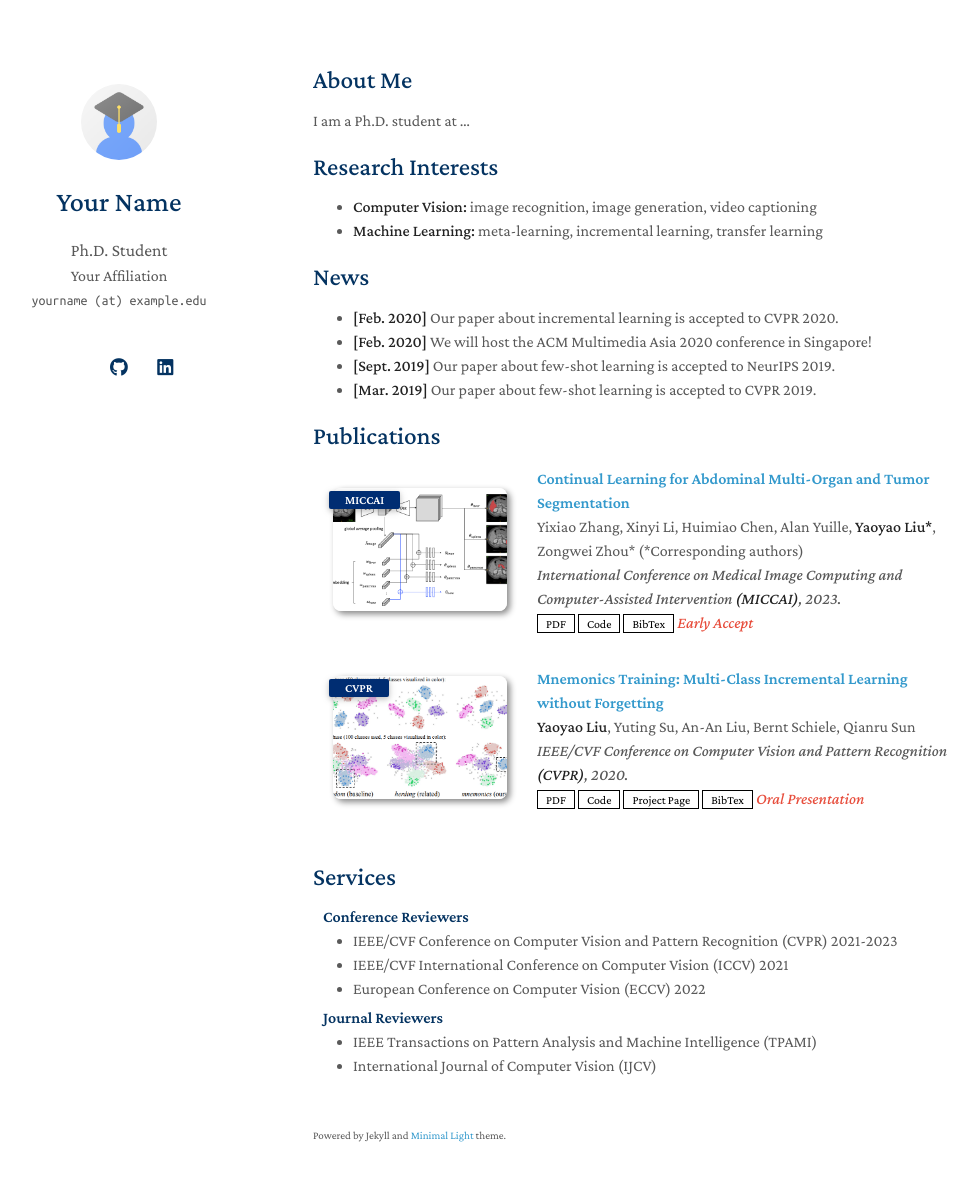
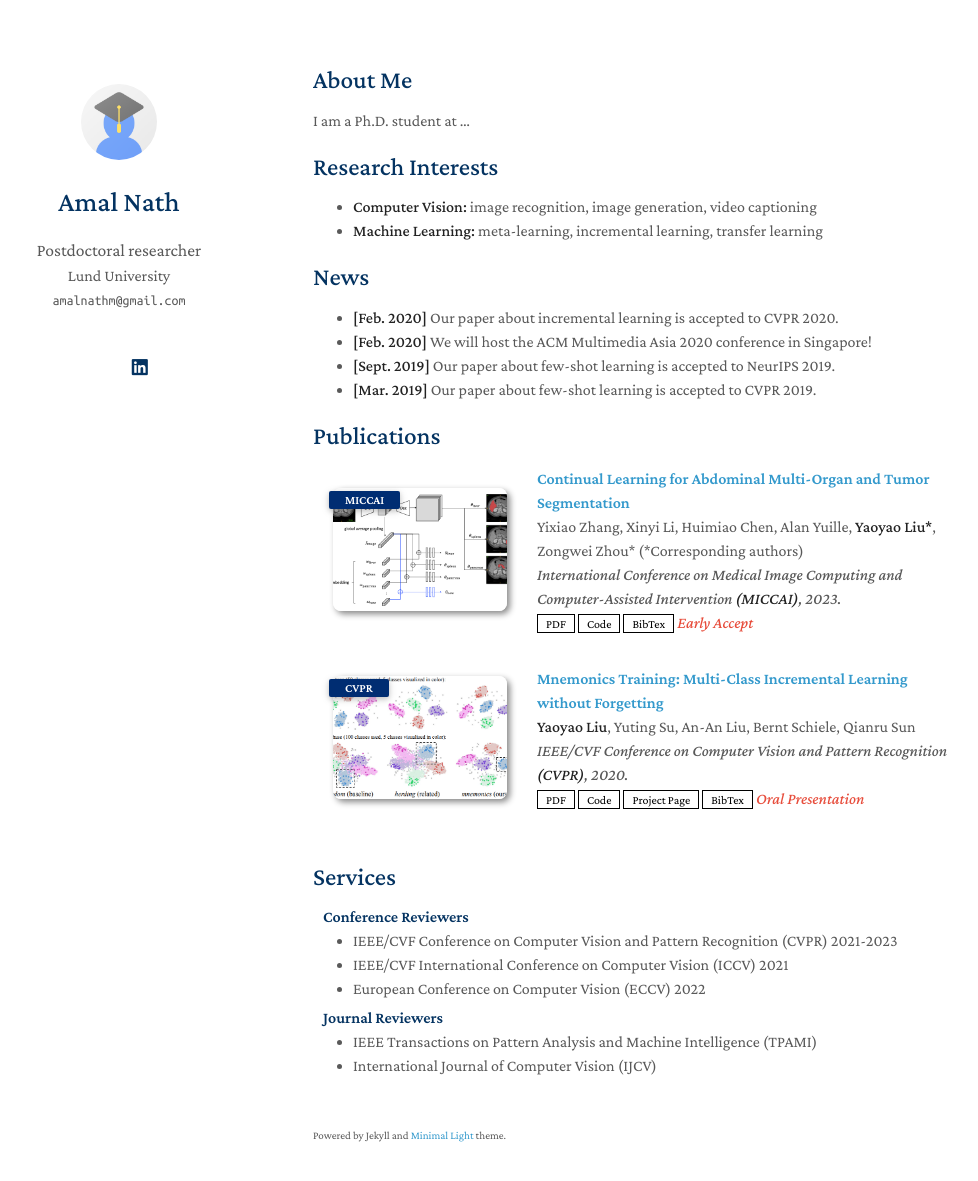
Before and after one commit to amal-nath-01/amal-nath-01-github.io, a Jekyll site: the page built from index.md, in a window 1280 px wide and 1216 px high. Shown: the top 1181 px of the window, without its empty margins (157-1135 px from the left). Built offline with Jekyll 4.4.1, drawn with Linux system fonts in a browser that asks for light colours; a style sheet for code colours, icons or effects is not loaded; our own code applies the rules of GitHub Pages for plain Markdown files.

Commit message:
Update _config.yml

```diff
--- a/_config.yml
+++ b/_config.yml
@@ -1,8 +1,8 @@
 # Basic Information
-title: Your Name
-position: Ph.D. Student
-affiliation: Your Affiliation
-email: yourname (at) example.edu
+title: Amal Nath
+position: Postdoctoral researcher
+affiliation: Lund University
+email: amalnathm@gmail.com
 
 # Search Engine Optimization (SEO)
 # The following information is used to improve the website traffic from search engines, e.g., Google.
@@ -12,11 +12,10 @@ canonical: https://minimal-light-theme.yliu.me/
 
 # Links
 # If you don't need one of them, you may delete the corresponding line.
-google_scholar: https://scholar.google.com/
-cv_link: assets/files/curriculum_vitae.pdf
-github_link: https://github.com/
-linkedin: https://www.linkedin.com/
-twitter: https://twitter.com/
+google_scholar: https://scholar.google.co.in/citations?user=YehJ4Z4AAAAJ&hl=en
+#cv_link: assets/files/curriculum_vitae.pdf
+linkedin: https://www.linkedin.com/in/amal-nath/
+orcid: https://orcid.org/0000-0002-2508-1455
 
 # Images (e.g., your profile picture and your website's favicon)
 # "favicon" and "favicon_dark" are used for the light and dark modes, respectively.
@@ -36,9 +35,6 @@ auto_dark_mode: true
 # You can use this option to choose between Serif or Sans Serif fonts.
 font: "Serif" # or "Sans Serif"
 
-# Google Analytics ID
-# Please remove this if you don't use Google Analytics
-google_analytics: UA-111540567-4
 
 # Use this project as a remote theme for GitHub Pages
 # See the guide here: https://docs.github.com/en/pages/setting-up-a-github-pages-site-with-jekyll/adding-a-theme-to-your-github-pages-site-using-jekyll
```
